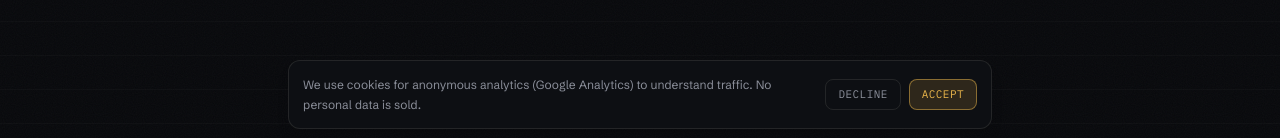
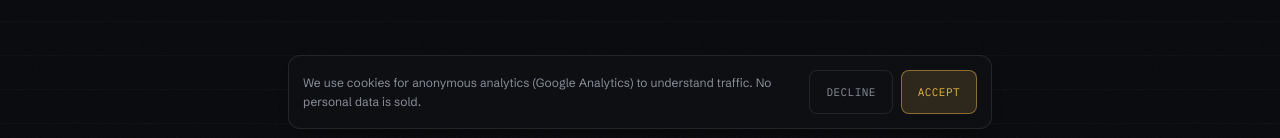
Before and after one commit to agentjoey/tradelinks, a Next.js app: page /daily in a window 1280 px wide. Shown: the part 659-797 px from the top of the page. Built offline with nearby package versions, Linux system fonts and the light colour scheme; no server answers; the database is empty.

Commit message:
fix(BL-045): floating-bar stacking on notched devices + consent/subscribe coordination + a11y floors

```diff
--- a/app/components/Analytics.tsx
+++ b/app/components/Analytics.tsx
@@ -57,11 +57,11 @@ export function Analytics() {
   if (decided !== false) return null;
   const c = COPY[lang];
   return (
-    <div className="fixed inset-x-3 bottom-16 md:bottom-3 z-40 mx-auto flex max-w-[44rem] flex-col gap-3 rounded-lg border border-line bg-surface/95 p-3.5 shadow-lg backdrop-blur sm:flex-row sm:items-center">
+    <div className="fixed inset-x-3 bottom-[calc(4rem+env(safe-area-inset-bottom))] md:bottom-3 z-40 mx-auto flex max-w-[44rem] flex-col gap-3 rounded-lg border border-line bg-surface/95 p-3.5 shadow-lg backdrop-blur sm:flex-row sm:items-center">
       <p className="flex-1 text-[12px] leading-relaxed text-muted">{c.msg}</p>
       <div className="flex shrink-0 gap-2">
-        <button onClick={decline} className="ticker rounded-md border border-line px-3 py-1.5 text-[11px] uppercase tracking-[0.12em] text-muted transition-colors hover:border-ink/30 hover:text-ink">{c.decline}</button>
-        <button onClick={accept} className="ticker rounded-md border border-signal/50 bg-signal/15 px-3 py-1.5 text-[11px] uppercase tracking-[0.12em] text-signal transition-colors hover:bg-signal/25">{c.accept}</button>
+        <button onClick={decline} className="ticker min-h-[44px] rounded-md border border-line px-4 py-2 text-[11px] uppercase tracking-[0.12em] text-muted transition-colors hover:border-ink/30 hover:text-ink">{c.decline}</button>
+        <button onClick={accept} className="ticker min-h-[44px] rounded-md border border-signal/50 bg-signal/15 px-4 py-2 text-[11px] uppercase tracking-[0.12em] text-signal transition-colors hover:bg-signal/25">{c.accept}</button>
       </div>
     </div>
   );
--- a/app/components/SubscribeBar.tsx
+++ b/app/components/SubscribeBar.tsx
@@ -2,6 +2,9 @@
 import { useEffect, useState, type FormEvent } from "react";
 
 const KEY = "tl_sub_dismissed";
+// Same key the cookie-consent banner (Analytics.tsx) writes. While consent is
+// undecided (key absent), this bar stays hidden so the two fixed bars never collide.
+const CONSENT_KEY = "tl_consent";
 
 /** Floating, dismissible bottom bar for non-subscribed visitors. Wired to the
  * BL-043 email subscribe endpoint (double opt-in). */
@@ -12,6 +15,8 @@ export function SubscribeBar({ title, sub, cta }: { title: string; sub: string;
 
   useEffect(() => {
     try {
+      const consent = localStorage.getItem(CONSENT_KEY);
+      if (consent !== "granted" && consent !== "denied") return; // banner up: yield
       if (localStorage.getItem(KEY) !== "1") setShow(true);
     } catch {
       setShow(true);
--- a/app/globals.css
+++ b/app/globals.css
@@ -68,6 +68,12 @@
   ::selection {
     background: rgba(232, 180, 74, 0.28);
   }
+
+  :focus-visible {
+    outline: 2px solid rgb(var(--c-signal));
+    outline-offset: 2px;
+    border-radius: 2px;
+  }
 }
 
 @layer utilities {
```
